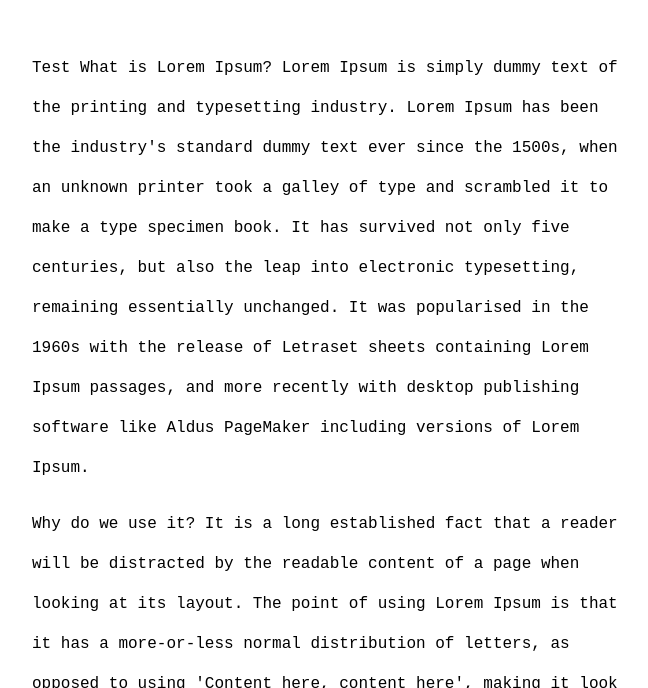
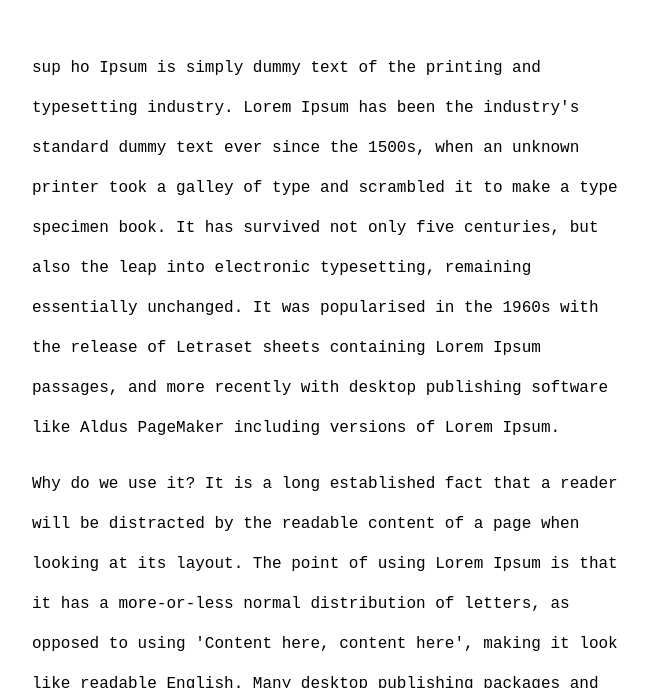
Before and after one commit to ibgrav/reclaim.agency, a Gatsby site: page / in a window 1280 px wide. Shown: the part 768-1456 px from the top of the page, without its empty margins (308-956 px from the left). Built offline with nearby package versions, Linux system fonts and the light colour scheme; Gatsby itself is replaced by a stand-in of ours.

Commit message:
Update Intro “intro”

```diff
--- a/md/intro.md
+++ b/md/intro.md
@@ -2,7 +2,7 @@
 path: /intro
 title: intro
 ---
-Test What is Lorem Ipsum? Lorem Ipsum is simply dummy text of the printing and typesetting industry. Lorem Ipsum has been the industry's standard dummy text ever since the 1500s, when an unknown printer took a galley of type and scrambled it to make a type specimen book. It has survived not only five centuries, but also the leap into electronic typesetting, remaining essentially unchanged. It was popularised in the 1960s with the release of Letraset sheets containing Lorem Ipsum passages, and more recently with desktop publishing software like Aldus PageMaker including versions of Lorem Ipsum.
+sup ho  Ipsum is simply dummy text of the printing and typesetting industry. Lorem Ipsum has been the industry's standard dummy text ever since the 1500s, when an unknown printer took a galley of type and scrambled it to make a type specimen book. It has survived not only five centuries, but also the leap into electronic typesetting, remaining essentially unchanged. It was popularised in the 1960s with the release of Letraset sheets containing Lorem Ipsum passages, and more recently with desktop publishing software like Aldus PageMaker including versions of Lorem Ipsum.
 
 Why do we use it? It is a long established fact that a reader will be distracted by the readable content of a page when looking at its layout. The point of using Lorem Ipsum is that it has a more-or-less normal distribution of letters, as opposed to using 'Content here, content here', making it look like readable English. Many desktop publishing packages and web page editors now use Lorem Ipsum as their default model text, and a search for 'lorem ipsum' will uncover many web sites still in their infancy. Various versions have evolved over the years, sometimes by accident, sometimes on purpose (injected humour and the like).
 
```
